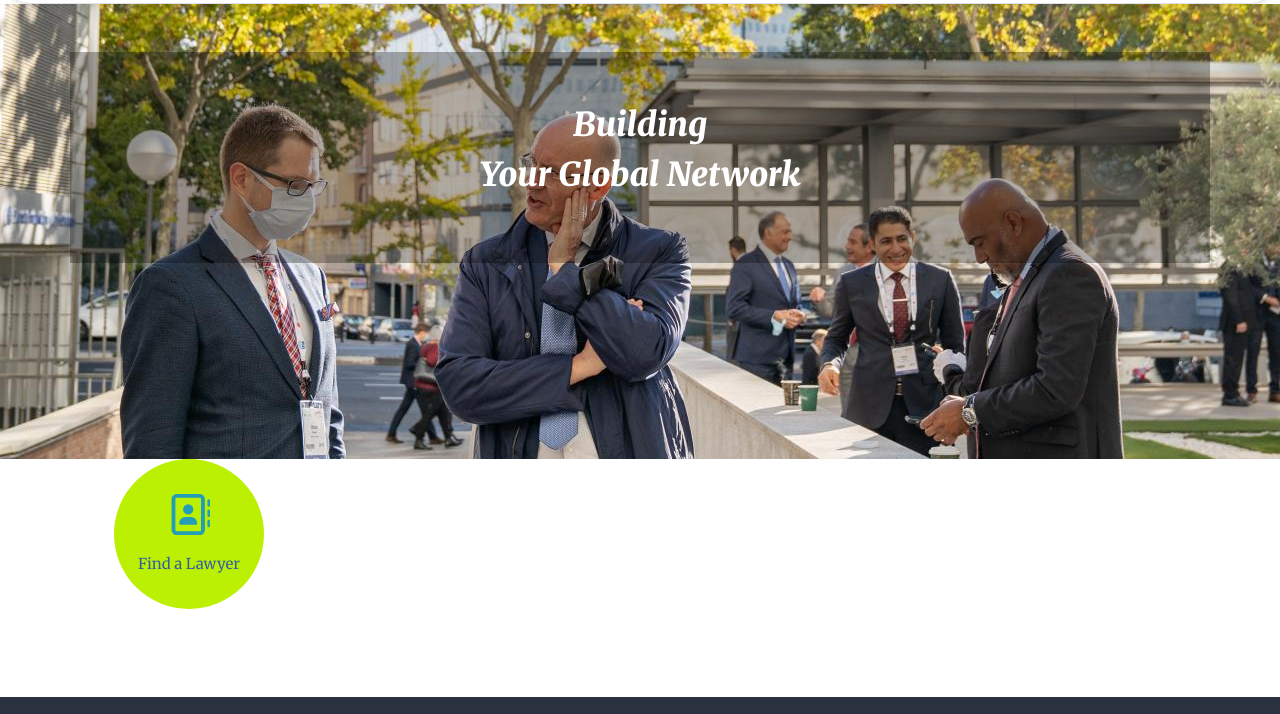
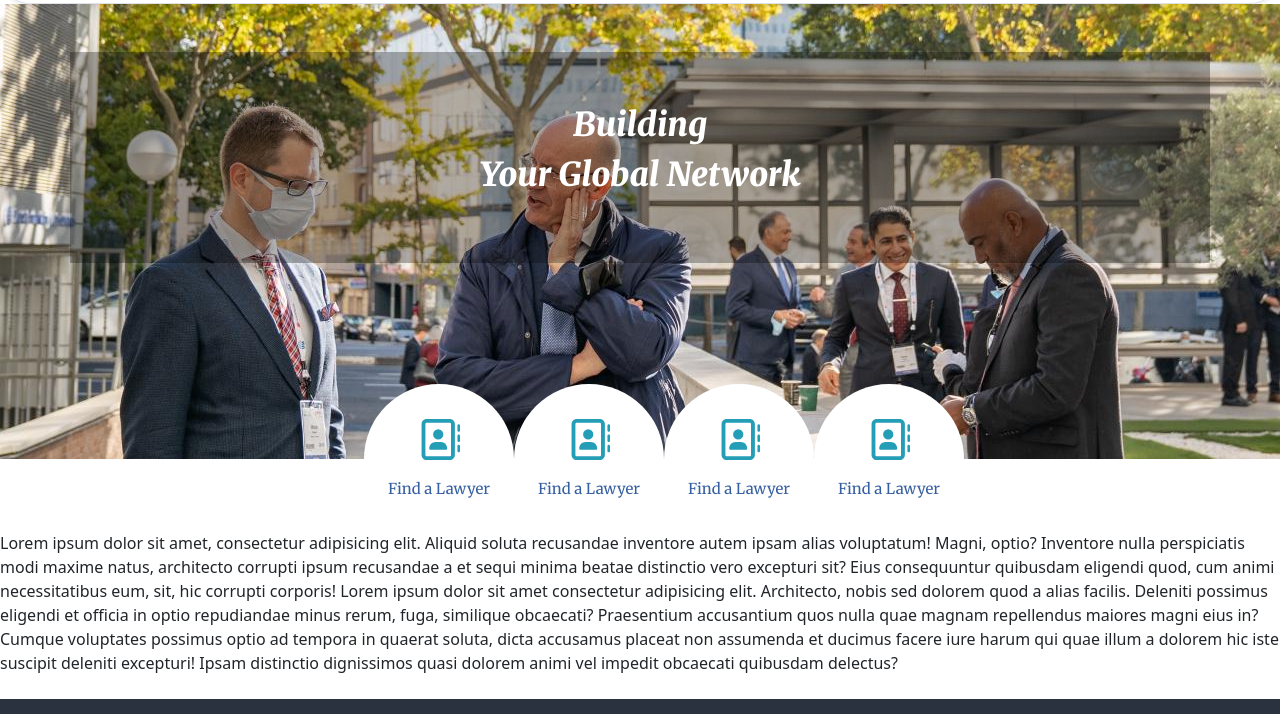
Before and after one commit to Masudrana93/organization-website, a plain HTML site: page index.html in a window 1280 px wide. Shown: the part 86-800 px from the top of the page. Drawn offline with nearby package versions, Linux system fonts and the light colour scheme.

Commit message:
welcome icon part

```diff
--- a/css/style.css
+++ b/css/style.css
@@ -189,6 +189,7 @@ a.nav-link.mx-lg-2.dropdown-toggle.show {
     background-position: center center;
     margin-top: 90px;
     height: 455px;
+    position: relative;
 }
 
 .welcome-title{
@@ -202,33 +203,12 @@ a.nav-link.mx-lg-2.dropdown-toggle.show {
     background-color: rgba(0, 0, 0, 0.3);
 }
 
-/* .all-welcome-logo {
-    display: flex;
+
+.wc-logo-position{
+
+    position: absolute;
+    top: 470px;
 }
-
-.wc-logo a {
-    padding: 10px;
-    background-color: #bbf002;
-    color: blue;
-    margin-left: 8px;
-    border-radius: 3px;
-    font-size: 50px;
-
-}
-
-.wc-logo{
-    transition: all 0.4s;
-    padding: 4px;
-    width: 200px;
-    height: 200px;
-    background-color: #fff;
-    border-radius: 50 ;
-}
-
-.all-socail-logo .wc-logo:hover{
- transform: scale(1.5);
-
-} */
 
 .wc-logo-font{
     font-size: 33px;
@@ -251,9 +231,21 @@ ul.wc-logo-link li a {
 ul.wc-logo-link li .wc-logo-bg {
     width: 150px;
     height: 150px;
-    background-color: #bbf002;
+    background-color: #fff;
     border-radius: 50%;
     display: inline-block;
+    transition: all 0.3s ease-in-out;
+}
+ul.wc-logo-link li .wc-logo-bg:hover{
+    background-color: #249db6;
+
+}
+ul.wc-logo-link li .wc-logo-bg:hover span{
+    color: #fff;
+
+}
+ul.wc-logo-link li .wc-logo-bg:hover .wc-icons{
+    color: #fff;
 
 }
 ul.wc-logo-link li a span {
--- a/index.html
+++ b/index.html
@@ -207,10 +207,31 @@
       </div>
     </div>
 
-    <div class="container">
-      <div class="row">
-        <div class="col-md-8 col-12 wc-logo-font">
-          <ul class="wc-logo-link">
+    <div class="container ">
+      <div class="row d-flex justify-content-center">
+        <div class="col-md-6 col-12 wc-logo-font wc-logo-position">
+          <ul class="wc-logo-link d-md-flex justify-content-between">
+            <li>
+              <a href="#" class="wc-logo-bg d-flex flex-column justify-content-center align-items-center text-center">
+                <i class="fa-regular fa-address-book wc-icons mb-md-3"></i>
+                <span>Find a Lawyer</span>
+              </a>
+            </li>
+
+            <li>
+              <a href="#" class="wc-logo-bg d-flex flex-column justify-content-center align-items-center text-center">
+                <i class="fa-regular fa-address-book wc-icons mb-md-3"></i>
+                <span>Find a Lawyer</span>
+              </a>
+            </li>
+
+            <li>
+              <a href="#" class="wc-logo-bg d-flex flex-column justify-content-center align-items-center text-center">
+                <i class="fa-regular fa-address-book wc-icons mb-md-3"></i>
+                <span>Find a Lawyer</span>
+              </a>
+            </li>
+
             <li>
               <a href="#" class="wc-logo-bg d-flex flex-column justify-content-center align-items-center text-center">
                 <i class="fa-regular fa-address-book wc-icons mb-md-3"></i>
@@ -229,6 +250,11 @@
     <br />
 
     <br />
+    Lorem ipsum dolor sit amet, consectetur adipisicing elit. Aliquid soluta recusandae inventore autem ipsam alias voluptatum! Magni, optio? Inventore nulla perspiciatis modi maxime natus, architecto corrupti ipsum recusandae a et sequi minima beatae distinctio vero excepturi sit? Eius consequuntur quibusdam eligendi quod, cum animi necessitatibus eum, sit, hic corrupti corporis!
+    Lorem ipsum dolor sit amet consectetur adipisicing elit. Architecto, nobis sed dolorem quod a alias facilis. Deleniti possimus eligendi et officia in optio repudiandae minus rerum, fuga, similique obcaecati? Praesentium accusantium quos nulla quae magnam repellendus maiores magni eius in? Cumque voluptates possimus optio ad tempora in quaerat soluta, dicta accusamus placeat non assumenda et ducimus facere iure harum qui quae illum a dolorem hic iste suscipit deleniti excepturi! Ipsam distinctio dignissimos quasi dolorem animi vel impedit obcaecati quibusdam delectus?
+    <br>
+    <br>
+
 
     <!-- **********Footer Part Start*********** -->
 
```
